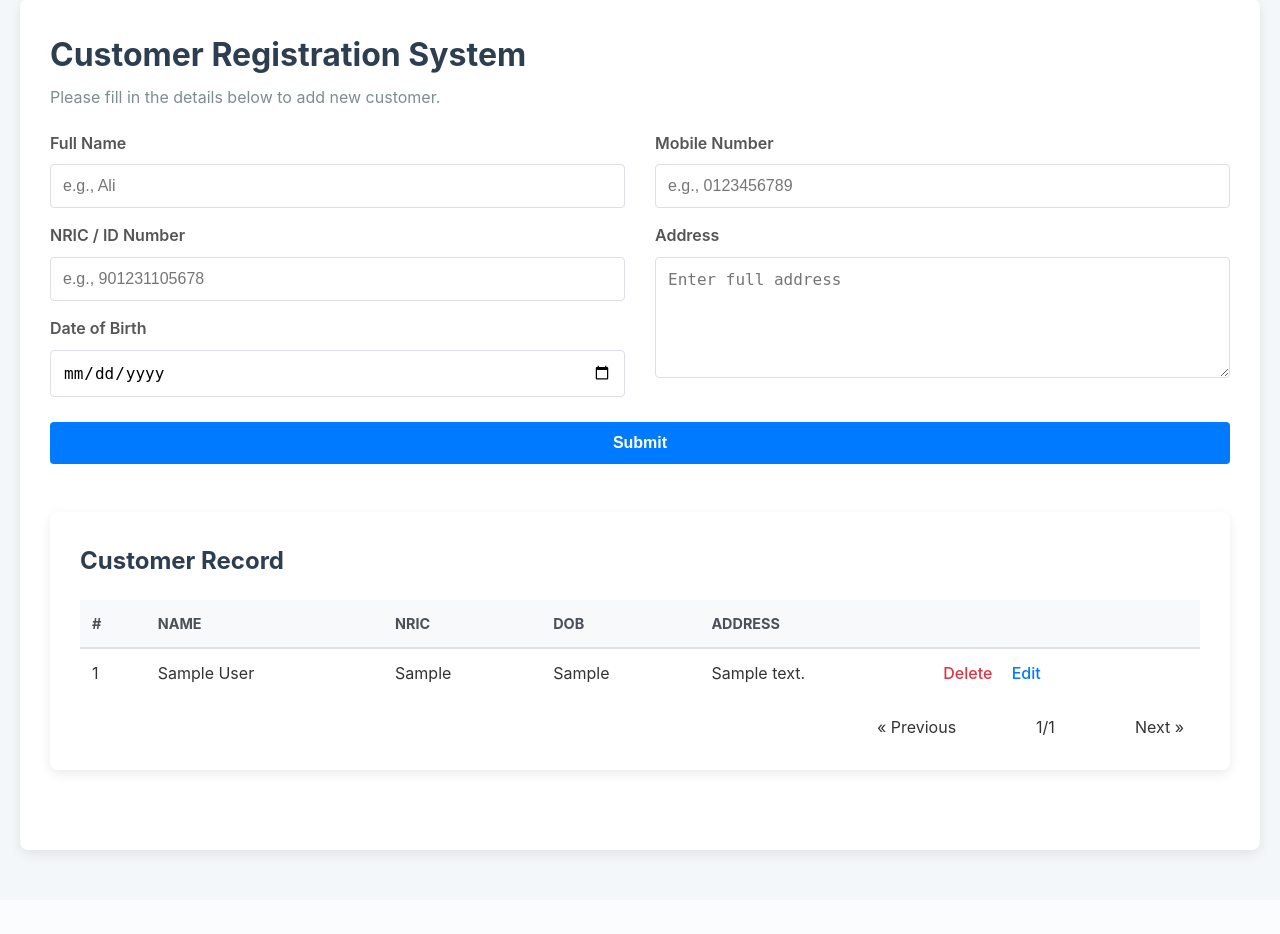
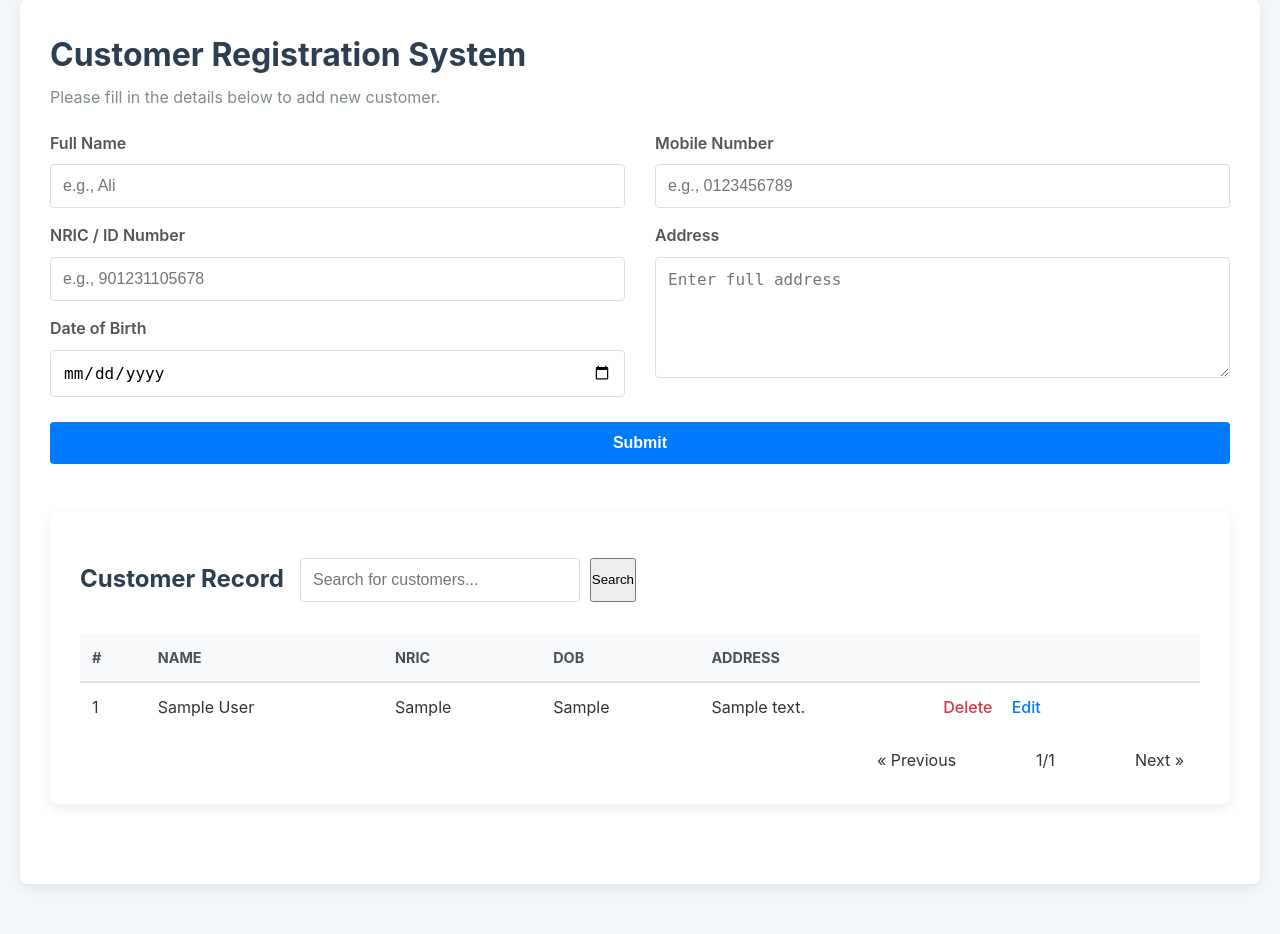
Before and after one commit to Lousenbairm/php-crud, a PHP site: page / in a window 1280 px wide. Shown: the part 21-955 px from the top of the page. Before the commit the page ends 878 px from the top, so only its background shows below. Run offline with PHP 8.4, Linux system fonts and the light colour scheme; tables that the repository leaves empty or names only in its code hold one stand-in row (values such as "Sample post").

Commit message:
Search feature implementation

```diff
--- a/config.php
+++ b/config.php
@@ -1,6 +1,6 @@
 <?php
 //Please fill up database info
-define('HOST', '127.0.0.1');
+define('HOST', 'localhost');
 define('PORT', '3306');
 define('DATABASE', 'crud_proj');
 define('USER', 'root');
--- a/public/css/style.css
+++ b/public/css/style.css
@@ -174,3 +174,32 @@ td a.delete-link {
   gap: 5rem;
   margin: 1rem 1rem 0 0;
 }
+
+.listing-heading {
+  display: flex;
+  /* justify-content: space-between; */
+  align-items: center;
+  padding: 1rem 0;
+  margin-bottom: 1rem;
+  flex-wrap: wrap;
+  gap: 1rem;
+}
+
+.listing-heading h2 {
+  margin: 0;
+}
+
+.listing-heading form {
+  margin-bottom: 0 !important;
+  width: 50%;
+}
+
+.input-group {
+  display: flex;
+  gap: 10px;
+  width: 30%;
+}
+
+.input-group button {
+  width: 15%;
+}
--- a/public/index.php
+++ b/public/index.php
@@ -73,7 +73,20 @@ $offset = $paginationData['offset'];
             <input type="submit" class="submit-btn"/>
 
             <div class="customer-listing">
-                <h2>Customer Record</h2>
+                <div class="listing-heading">
+                    <h2>Customer Record</h2>
+                    <form action="index.php#pagination-tab" method="POST" class="mb-3">
+                        <div class="input-group">
+                            <input
+                                type="text"
+                                name="search"
+                                class="form-control"
+                                placeholder="Search for customers..."
+                            >
+                            <button class="btn btn-primary" type="submit">Search</button>
+                        </div>
+                    </form>
+                </div>
                 <table>
                     <thead>
                         <th>#</th>
```
Also changed, not shown: todo.md (+4 -19 lines), 1 other file.
